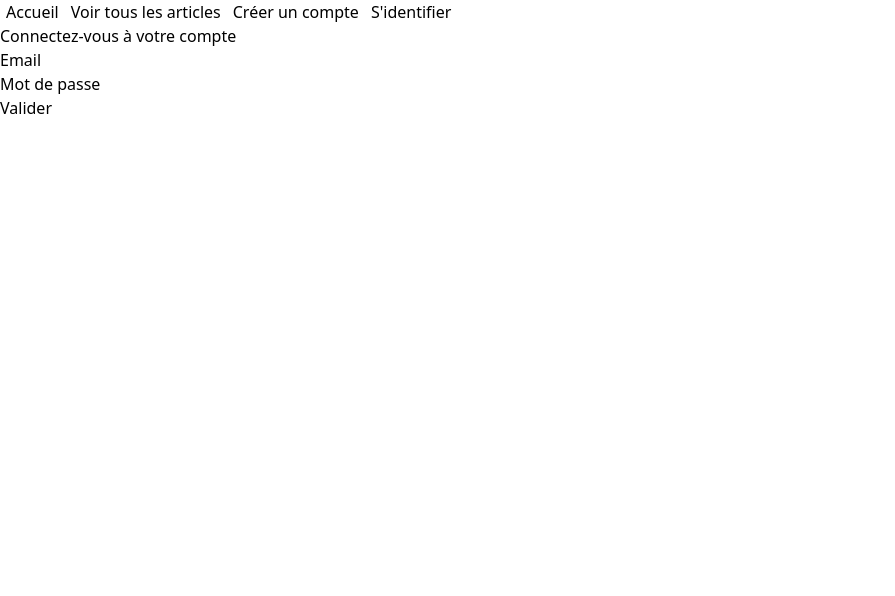
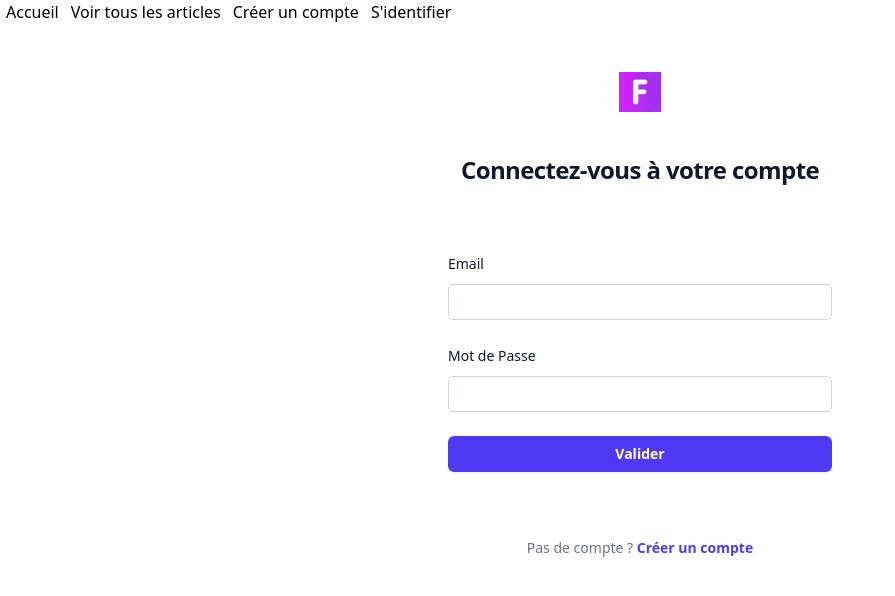
Before and after one commit to harini-kandauda/Freep, a Vue app in the folder frontend/: page /signin in a window 1280 px wide. Shown: the top 596 px of the page, without its empty margins (0-895 px from the left). Built offline with nearby package versions, Linux system fonts and the light colour scheme; no server answers.

Commit message:
signin.vue styled

```diff
--- a/frontend/src/style.css
+++ b/frontend/src/style.css
@@ -1,2 +1 @@
-
 @import "tailwindcss";
--- a/frontend/src/views/SignIn.vue
+++ b/frontend/src/views/SignIn.vue
@@ -1,22 +1,91 @@
 <template>
-  <h1>Connectez-vous à votre compte</h1>
-  <form @submit.prevent="authenticateUser" method="POST">
-    <p>
-      <label for="email">Email</label>
-      <input type="email" id="email" v-model="formData.email" />
-    </p>
-    <p>
-      <label for="password1">Mot de passe</label>
+  <html class="h-full bg-white">
+    <body class="h-full">
+      <div class="flex min-h-full flex-col justify-center px-6 py-12 lg:px-8">
+        <div class="sm:mx-auto sm:w-full sm:max-w-sm">
+          <img
+            class="mx-auto h-10 w-auto"
+            rel="icon"
+            type="image/svg+xml"
+            src="../assets/image/logo_freep.png"
+            alt="Freep"
+          />
+          <h2
+            class="mt-10 text-center text-2xl/9 font-bold tracking-tight text-gray-900"
+          >
+            Connectez-vous à votre compte
+          </h2>
+        </div>
+
+        <div class="mt-10 sm:mx-auto sm:w-full sm:max-w-sm">
+          <form
+            class="space-y-6"
+            @submit.prevent="authenticateUser"
+            method="POST"
+          >
+            <form></form>
+            <div>
+              <label
+                for="email"
+                class="block text-sm/6 font-medium text-gray-900"
+                >Email</label
+              >
+              <div class="mt-2">
+                <input
+                  type="email"
+                  name="email"
+                  id="email"
+                  autocomplete="email"
+                  required
+                  class="block w-full rounded-md bg-white px-3 py-1.5 text-base text-gray-900 outline-1 -outline-offset-1 outline-gray-300 placeholder:text-gray-400 focus:outline-2 focus:-outline-offset-2 focus:outline-indigo-600 sm:text-sm/6"
+                  v-model="formData.email"
+                />
+              </div>
+            </div>
+
+            <div>
+              <div class="flex items-center justify-between">
+                <label
+                  for="password1"
+                  class="block text-sm/6 font-medium text-gray-900"
+                  >Mot de Passe</label
+                >
+              </div>
+              <div class="mt-2">
                 <input
                   type="password"
+                  name="password"
                   id="password"
+                  autocomplete="current-password"
+                  required
+                  class="block w-full rounded-md bg-white px-3 py-1.5 text-base text-gray-900 outline-1 -outline-offset-1 outline-gray-300 placeholder:text-gray-400 focus:outline-2 focus:-outline-offset-2 focus:outline-indigo-600 sm:text-sm/6"
                   v-model="formData.password"
-        required
                 />
+              </div>
+            </div>
+            <div>
+              <button
+                type="submit"
+                class="flex w-full justify-center rounded-md bg-indigo-600 px-3 py-1.5 text-sm/6 font-semibold text-white shadow-xs hover:bg-indigo-500 focus-visible:outline-2 focus-visible:outline-offset-2 focus-visible:outline-indigo-600"
+              >
+                Valider
+              </button>
+            </div>
+          </form>
+          <br />
+          <div v-if="errorMessage">{{ errorMessage }}</div>
+          <p class="mt-10 text-center text-sm/6 text-gray-500">
+            Pas de compte ?
+            <a
+              href="#"
+              class="font-semibold text-indigo-600 hover:text-indigo-500"
+              >Créer un compte</a
+            >
           </p>
-    <button type="submit">Valider</button>
-  </form>
-  <p v-if="errorMessage">{{ errorMessage }}</p>
+        </div>
+      </div>
+    </body>
+  </html>
 </template>
 
 <script setup>
```
Lines whose indentation alone changed are shown as unchanged.
